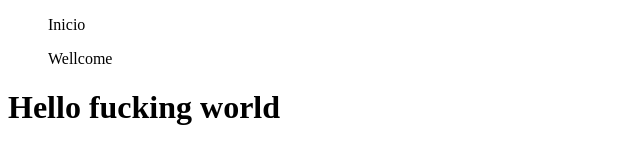
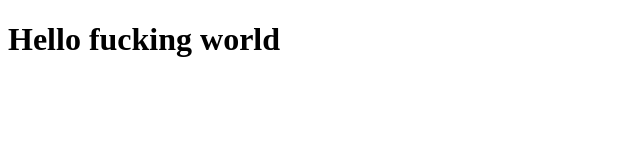
Before and after one commit to profetavr18/practice, a plain HTML site: page index.html in a window 1280 px wide. Shown: the whole page, without its empty margins (0-640 px from the left). Drawn offline with Linux system fonts and the light colour scheme.

Commit message:
Revert "Navbar"
This reverts commit 05f77618f7b29b2d84bc4ed67afc9f4c8af43612.

```diff
--- a/index.html
+++ b/index.html
@@ -7,12 +7,6 @@
     <title>Document</title>
 </head>
 <body>
-  <header>
-    <nav>
-      <ul>Inicio</ul>
-      <ul>Wellcome</ul>
-    </nav>
-  </header>
     <h1>Hello fucking world</h1>
 </body>
 </html>
```
